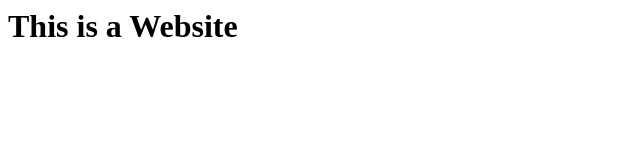
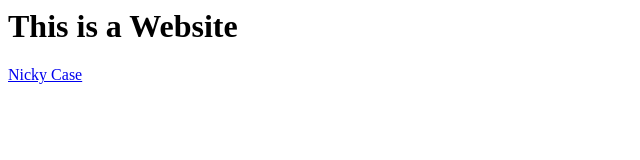
Before and after one commit to CYBERTESLA/mywebsite, a plain HTML site: page index.html in a window 1280 px wide. Shown: the whole page, without its empty margins (0-640 px from the left). Drawn offline with Linux system fonts and the light colour scheme.

Commit message:
Added a link

```diff
--- a/index.html
+++ b/index.html
@@ -1 +1,2 @@
 <h1>This is a Website</h1>
+<a href="https://ncase.me">Nicky Case</a>
```
